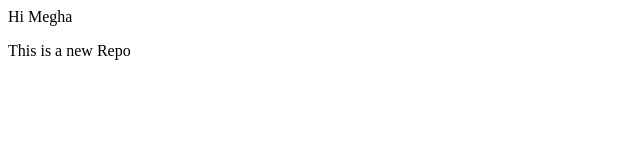
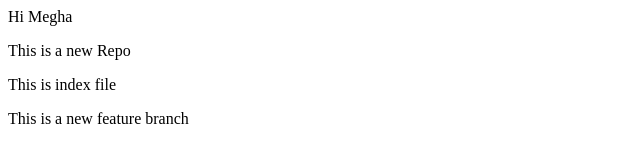
Before and after one commit to meghasalla/localrepo, a plain HTML site: page index.html in a window 1280 px wide. Shown: the whole page, without its empty margins (0-640 px from the left). Drawn offline with Linux system fonts and the light colour scheme.

Commit message:
add new feature

```diff
--- a/index.html
+++ b/index.html
@@ -1,2 +1,4 @@
 <p> Hi Megha</p>
 <p>This is a new Repo</p>
+<P> This is index file</P>
+<p> This is a new feature branch</p>
```
